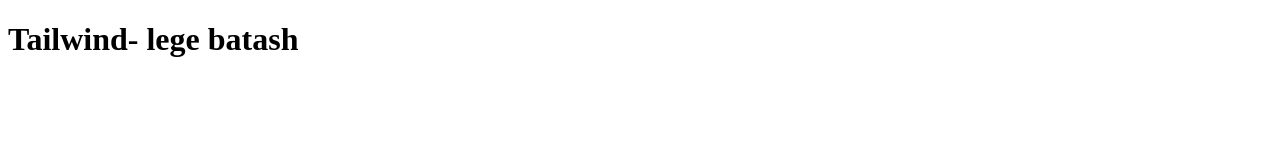
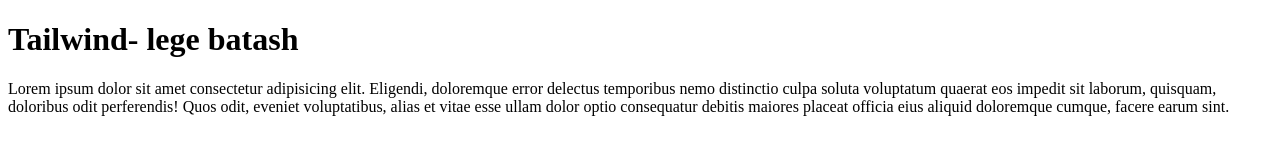
Before and after one commit to alifkhan2020/git-demo, a plain HTML site: page index.html in a window 1280 px wide. Drawn offline with Linux system fonts and the light colour scheme.

Commit message:
user chaged

```diff
--- a/index.html
+++ b/index.html
@@ -8,5 +8,6 @@
 </head>
 <body>
     <h1>Tailwind- lege batash</h1>
+    <p>Lorem ipsum dolor sit amet consectetur adipisicing elit. Eligendi, doloremque error delectus temporibus nemo distinctio culpa soluta voluptatum quaerat eos impedit sit laborum, quisquam, doloribus odit perferendis! Quos odit, eveniet voluptatibus, alias et vitae esse ullam dolor optio consequatur debitis maiores placeat officia eius aliquid doloremque cumque, facere earum sint.</p>
 </body>
 </html>
```
